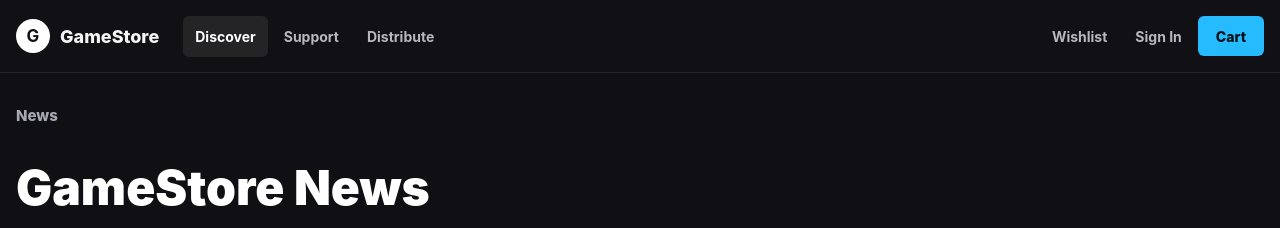
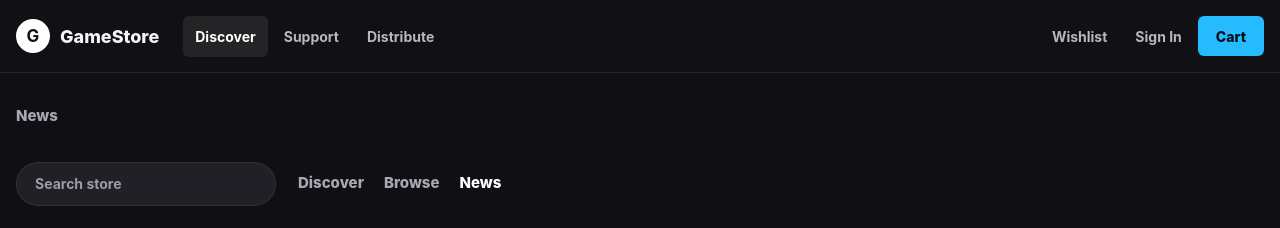
Before and after one commit to arsenibatullin21-web/GameStore, a Django app: page /news/ in a window 1280 px wide. Shown: the top 228 px of the page. Run offline with Django 5.2, Linux system fonts and the light colour scheme; some libraries are stand-ins or nearby versions.

Commit message:
small fixes

```diff
--- a/main/templates/main/news.html
+++ b/main/templates/main/news.html
@@ -5,6 +5,19 @@
 {% block content %}
 <section class="news-page">
     <div class="news-kicker">News</div>
+
+        <div class="discover-bar">
+        <form class="discover-search" action="/browse/" method="get" role="search">
+            <label class="visually-hidden" for="home-game-search">Search games</label>
+            <input id="home-game-search" name="q" type="search" placeholder="Search store" autocomplete="off">
+        </form>
+
+        <nav class="discover-tabs" aria-label="Store sections">
+            <a href="{% url 'main:home' %}">Discover</a>
+            <a href="#" >Browse</a>
+            <a href="#" class="active">News</a>
+        </nav>
+    </div>
     <header class="news-header">
         <h1>GameStore News</h1>
         <p>Latest updates, interviews, guides, demos, and stories from the world of PC gaming.</p>
```
